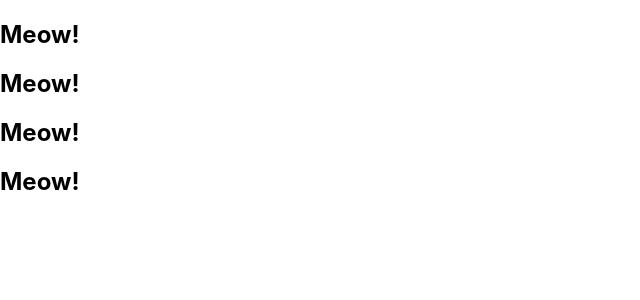
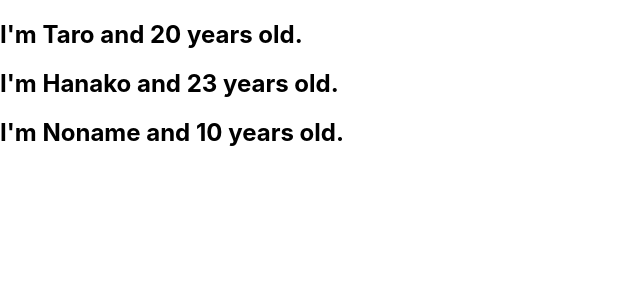
Before and after one commit to masashi-nose/udemy-react-application, a React (Create React App) app: page / in a window 1280 px wide. Shown: the top 300 px of the page, without its empty margins (0-640 px from the left). Built offline with nearby package versions, Linux system fonts and the light colour scheme.

Commit message:
learned component

```diff
--- a/src/App.js
+++ b/src/App.js
@@ -4,29 +4,48 @@
 //直感的にコーディングできる
 function App() {
   //JSX = JavaScript XML(JSを拡張した言語)
-
   // const greeting = "Hi, nice to meet you";
   // const dom = <h1 className="foo">{greeting}</h1>
   //returnで返すJSXは一つのタグで囲む
+
+  const profiles = [
+    {
+      name: "Taro",
+      age: 20
+    },
+    {
+      name: "Hanako",
+      age: 23
+    },
+    {
+      name: "Noname"
+    }
+  ]
+
   return (
     // <React.Fragment>
     //   <label htmlFor="bar">bar</label>
     //   <input type="text" onClick={() => {console.log("I am clicked");}} />
     // </React.Fragment>
 
+    //props定義
     <div>
-      <Cat/>
-      <Cat/>
-      <Cat/>
-      <Cat/>
-
+      {
+        profiles.map((profile, index) => {
+          return <User name={profile.name} age={profile.age} key={index}/>
+        })
+      }
     </div>
 
   )
 }
 
-const Cat = () => {
-  return <h2>Meow!</h2>
+const User = (props) => {
+  return <h2>I'm {props.name} and {props.age} years old.</h2>
+}
+
+User.defaultProps = {
+  age: 10
 }
 
 //バニラJSでのコーディング↓
```
